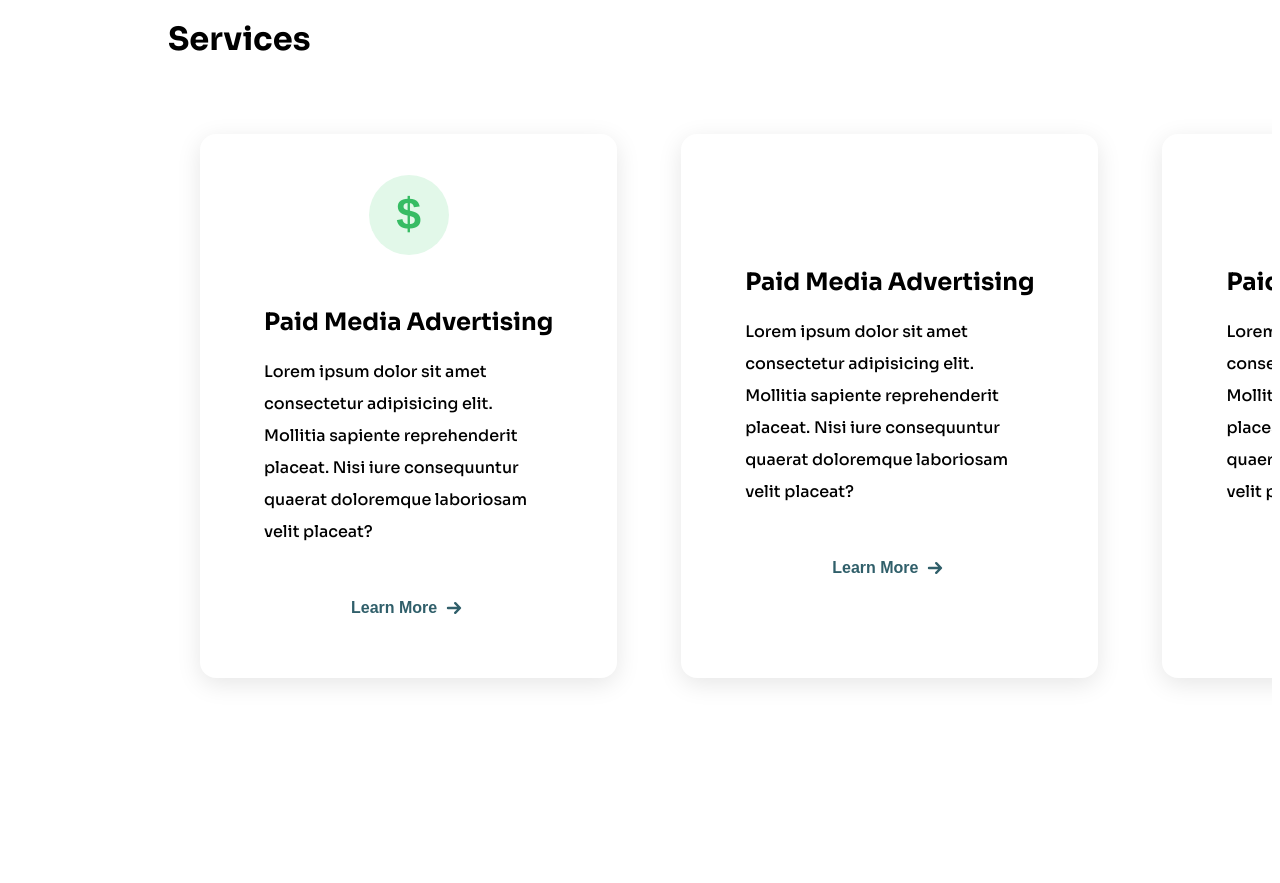
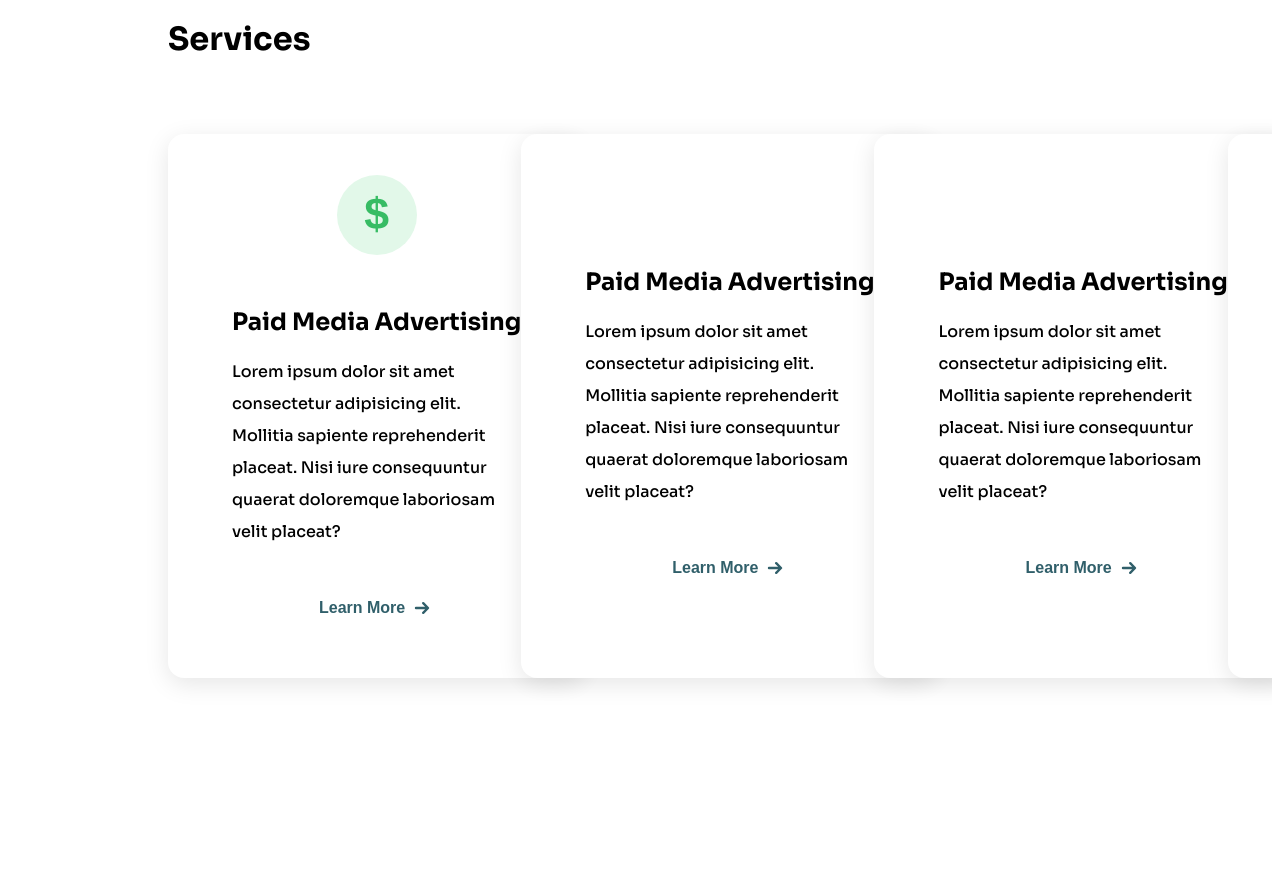
Before and after one commit to nrgouldBM/Bolstered-Media-Gatsby-Site, a Gatsby site: page / in a window 1280 px wide. Shown: the part 1780-2663 px from the top of the page. Built offline with nearby package versions, Linux system fonts and the light colour scheme; Gatsby itself is replaced by a stand-in of ours.

Commit message:
Service card overlapped stack

```diff
--- a/src/components/atoms/Card.jsx
+++ b/src/components/atoms/Card.jsx
@@ -18,7 +18,20 @@ const Container = styled.div`
   box-shadow: ${SHADOW.normal};
   ${(p) => p.flexDir && flexStyles}
   padding: 2rem 1rem;
-  margin: 3rem 2rem;
+  margin: 3rem 0;
+  transition: all 200ms ease;
+
+  &:not(:first-child) {
+    margin-left: -4rem;
+  }
+
+  &:not(:last-child):hover,
+  &:not(:last-child):focus-within {
+    transform: translateY(-1rem);
+    & ~ div {
+      transform: translateX(6rem);
+    }
+  }
 `;
 
 export default function Card({
```
